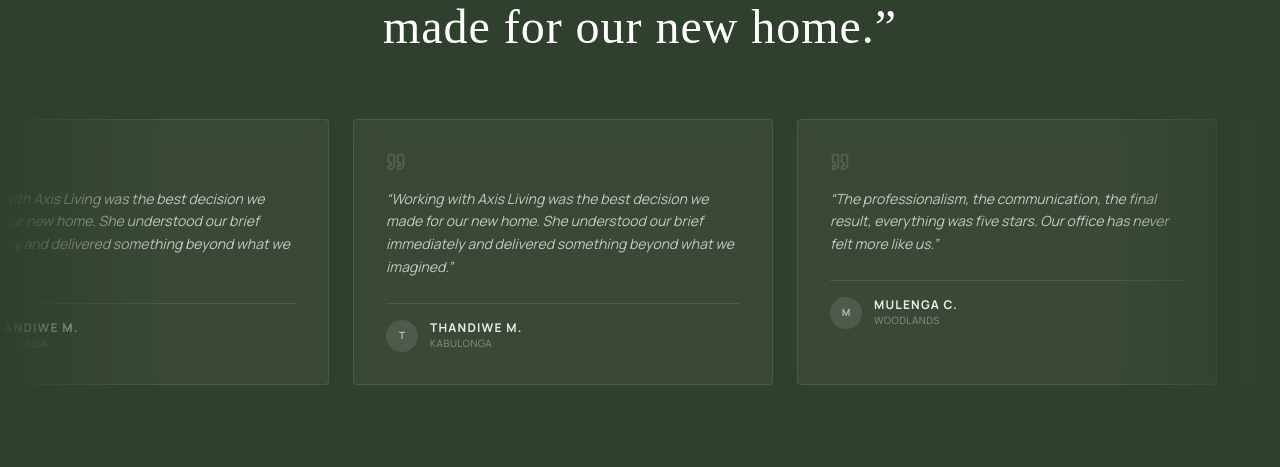
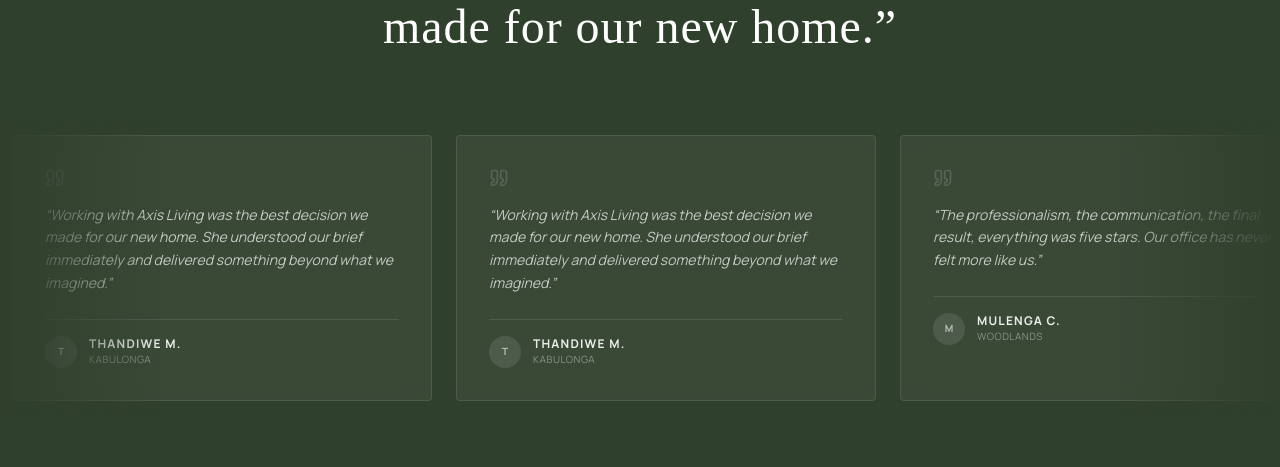
Before and after one commit to Ama-Dziedzom/Client-Management-Portal_Axis-Living, a Next.js app: page / in a window 1280 px wide. Shown: the part 2773-3240 px from the top of the page. Built offline with nearby package versions, Linux system fonts and the light colour scheme; a web font is replaced by a local one.

Commit message:
fix: allow horizontal scroll on testimonial section

```diff
--- a/src/app/page.tsx
+++ b/src/app/page.tsx
@@ -299,7 +299,7 @@
                     <div className="absolute right-0 top-0 bottom-0 w-24 md:w-40 bg-gradient-to-l from-foreground to-transparent z-10 pointer-events-none" />
 
                     {/* Ticker row 1 */}
-                    <div className="flex animate-marquee hover:[animation-play-state:paused] mb-6">
+                    <div className="flex overflow-x-auto md:overflow-x-hidden scrollbar-hide animate-marquee hover:[animation-play-state:paused] mb-12 py-4 snap-x snap-mandatory px-4 md:px-0">
                         {[
                             { name: "Thandiwe M.", role: "Kabulonga", content: "Working with Axis Living was the best decision we made for our new home. She understood our brief immediately and delivered something beyond what we imagined." },
                             { name: "Mulenga C.", role: "Woodlands", content: "The professionalism, the communication, the final result, everything was five stars. Our office has never felt more like us." },
@@ -309,7 +309,7 @@
                         ].flatMap((t, idx) => [t, t].map((item, dupIdx) => (
                             <div
                                 key={`${idx}-${dupIdx}`}
-                                className="flex-shrink-0 w-[350px] md:w-[420px] mx-3 bg-white/5 backdrop-blur-sm border border-white/10 rounded-sm p-8 group hover:bg-white/10 transition-colors duration-500"
+                                className="flex-shrink-0 w-[85vw] md:w-[420px] mx-3 bg-white/5 backdrop-blur-sm border border-white/10 rounded-sm p-8 group hover:bg-white/10 transition-colors duration-500 snap-center"
                             >
                                 <Quote size={20} className="text-white/15 mb-4" />
                                 <p className="text-white/70 text-sm leading-relaxed mb-6 italic font-body">
--- a/src/styles/globals.css
+++ b/src/styles/globals.css
@@ -96,8 +96,10 @@
   }
 }
 
-.animate-marquee {
-  animation: marquee 40s linear infinite;
+@media (min-width: 768px) {
+  .animate-marquee {
+    animation: marquee 40s linear infinite;
+  }
 }
 
 /* Hide scrollbar */
```
